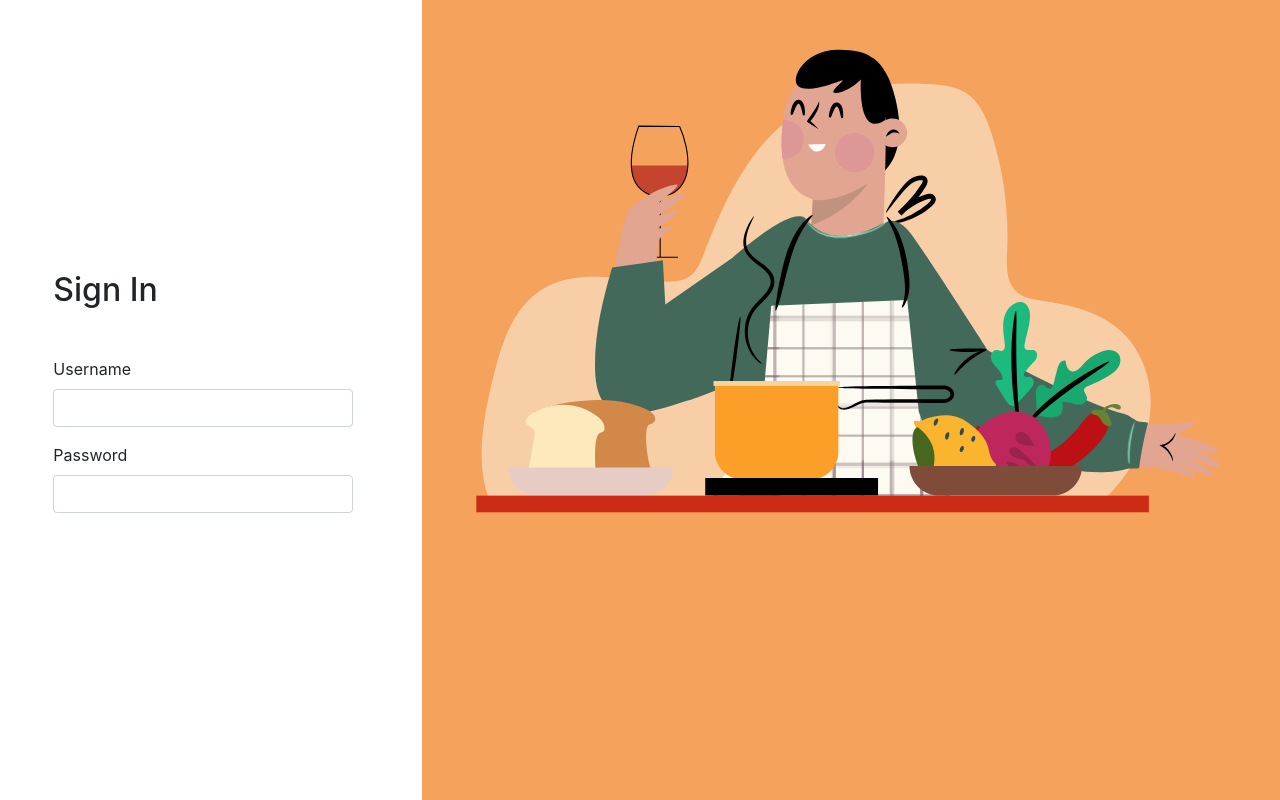
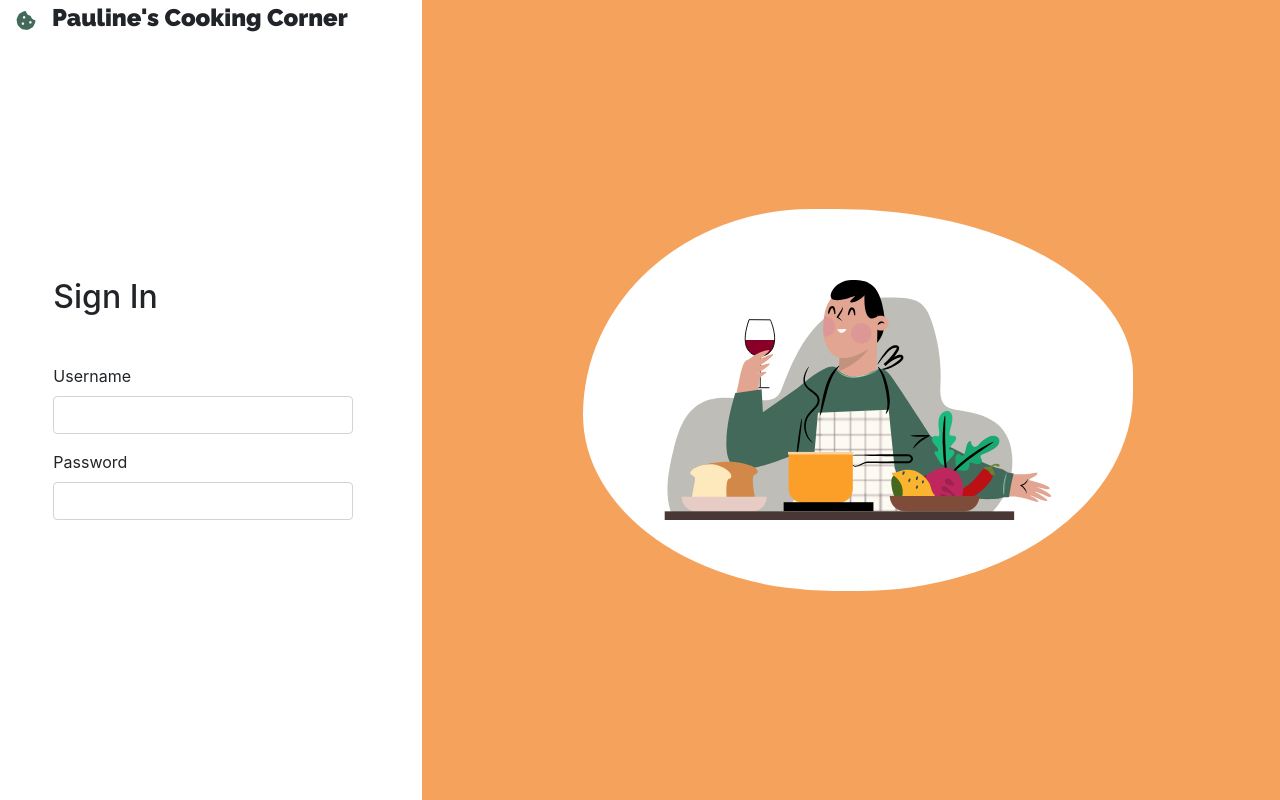
Before and after one commit to paulinedussart/react-recipes, a React (Create React App) app in the folder front/: page / in a window 1280 px wide. Built offline with nearby package versions, Linux system fonts and the light colour scheme.

Commit message:
Home Page Design is Done

```diff
--- a/front/public/index.html
+++ b/front/public/index.html
@@ -8,8 +8,12 @@
     <meta
       name="description"
       content="Web site created using create-react-app"
-    />
-    <link rel="apple-touch-icon" href="%PUBLIC_URL%/logo192.png" />
+		/>
+		<!-- Fontawesome -->
+		<script src="https://kit.fontawesome.com/d38f85f29b.js" crossorigin="anonymous"></script>
+		<link rel="apple-touch-icon" href="%PUBLIC_URL%/logo192.png" />
+		<link rel="preconnect" href="https://fonts.gstatic.com">
+		<link href="https://fonts.googleapis.com/css2?family=Raleway:wght@900&display=swap" rel="stylesheet">
     <!--
       manifest.json provides metadata used when your web app is installed on a
       user's mobile device or desktop. See https://developers.google.com/web/fundamentals/web-app-manifest/
@@ -38,6 +42,6 @@
 
       To begin the development, run `npm start` or `yarn start`.
       To create a production bundle, use `npm run build` or `yarn build`.
-    -->
+		-->
   </body>
 </html>
--- a/front/src/App.js
+++ b/front/src/App.js
@@ -1,18 +1,24 @@
 import React, {useState} from 'react';
 import LoginForm from './App/LoginForm';
 import Logo from './cookingHome.svg';
+import "./CSS/Connect.css"
+import "./CSS/CookingLogoHome.css"
 
 export default function App() {
 const [user, setUser] = useState(null);
 	return (user ? <div>Connecté</div> :
 		<div className="row">
-			<div className="connect col-4 bg-white justify-content-center d-flex align-items-center">
-				<LoginForm onConnect={setUser}/>
+			<div id="connect-part" className="col-4 bg-white">
+			<i class="fas fa-cookie-bite p-3 fa-lg"> </i><b id="title-app-bold-black">Pauline's Cooking Corner</b>
+				<div className="form-login">
+					<LoginForm className="align-items-center"	onConnect={setUser}/>
+				</div>
 			</div>
-			<div className="col-8">
-				<img src={Logo} alt="website logo" />
+			<div>
+			</div>
+			<div className="col-8 d-flex">
+				<img id="logoHome"	src={Logo} alt="website logo" />
 			</div>
 		</div>
-
   )
 }
--- /dev/null
+++ b/front/src/CSS/Connect.css
@@ -0,0 +1,13 @@
+/* Home Page */
+#connect-part {
+  height: 100vh;
+}
+
+.fa-cookie-bite {
+  color: #426959;
+}
+
+#title-app-bold-black {
+  font-family: 'Raleway', sans-serif;
+  font-size: 24px;
+}
--- /dev/null
+++ b/front/src/CSS/CookingLogoHome.css
@@ -0,0 +1,30 @@
+#logoHome {
+  width: 550px;
+  margin: auto;
+  display: flex;
+  align-items: center;
+  border-radius: 50%;
+  animation: animate 12s linear infinite;
+}
+
+@keyframes animate {
+  0%,
+  100% {
+    border-radius: 84% 66% 77% 63% / 75% 78% 82% 75%;
+  }
+  20% {
+    border-radius: 43% 87% 96% 58% / 83% 66% 64% 57%;
+  }
+  40% {
+    border-radius: 55% 67% 56% 78% / 73% 46% 84% 77%;
+  }
+  50% {
+    border-radius: 65% 87% 86% 58% / 83% 76% 70% 60%;
+  }
+  60% {
+    border-radius: 24% 66% 47% 53% / 35% 68% 47% 65%;
+  }
+  80% {
+    border-radius: 63% 57% 66% 38% / 63% 50% 64% 40%;
+  }
+}
--- a/front/src/CSS/LoginForm.css
+++ b/front/src/CSS/LoginForm.css
@@ -1,4 +1,11 @@
 #login-form,
 .form-control {
   width: 300px !important;
+  margin: auto;
 }
+
+.form-login {
+  height: calc(100vh - 59px);
+  align-items: center;
+  display: flex;
+}
--- a/front/src/index.css
+++ b/front/src/index.css
@@ -1,6 +1,6 @@
 body {
   margin: 0;
-  font-family: -apple-system, BlinkMacSystemFont, 'Segoe UI', 'Roboto', 'Oxygen', 'Ubuntu', 'Cantarell', 'Fira Sans',
+  font-family: -apple-system, BlinkMacSystemFont 'Segoe UI', 'Roboto', 'Oxygen', 'Ubuntu', 'Cantarell', 'Fira Sans',
     'Droid Sans', 'Helvetica Neue', sans-serif;
   -webkit-font-smoothing: antialiased;
   -moz-osx-font-smoothing: grayscale;
@@ -14,7 +14,3 @@ body {
 code {
   font-family: source-code-pro, Menlo, Monaco, Consolas, 'Courier New', monospace;
 }
-
-.connect {
-  height: 100vh;
-}
```
Also changed, not shown: front/src/cookingHome.svg.
